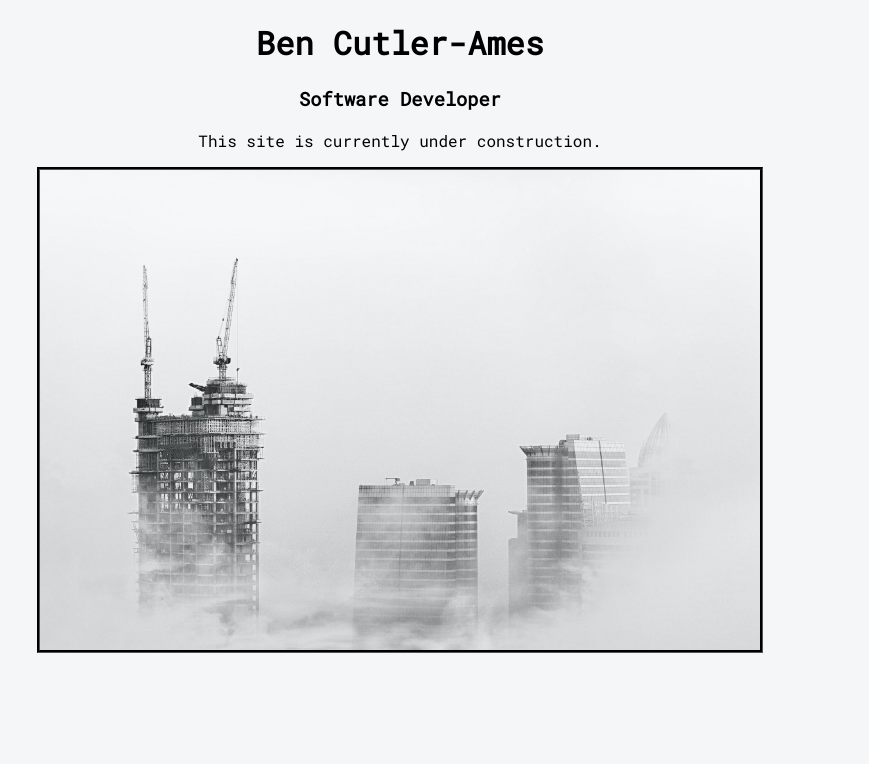
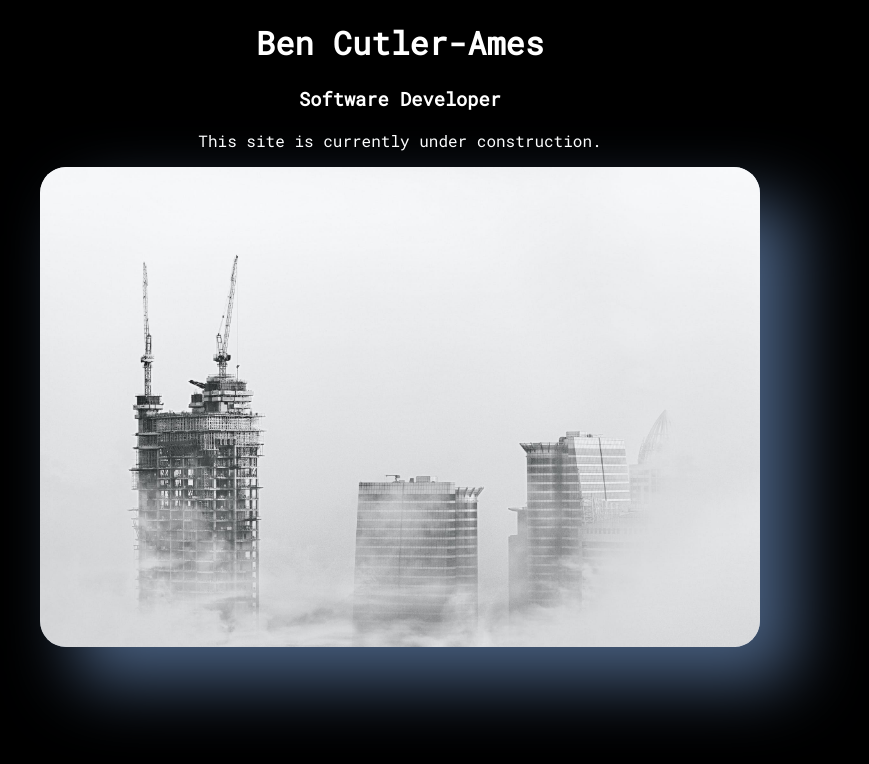
Before and after one commit to BenCutlerAmes/portfolio, a React (Create React App) app: page / in a window 1280 px wide. Shown: the top 764 px of the page, without its empty margins (240-1109 px from the left). Built offline with nearby package versions, Linux system fonts and the light colour scheme.

Commit message:
formatting change

```diff
--- a/src/index.css
+++ b/src/index.css
@@ -1,21 +1,26 @@
 body {
   margin: 0;
-  font-family: 'Roboto Mono', monospace;
+  font-family: "Roboto Mono", monospace;
 
   -webkit-font-smoothing: antialiased;
   -moz-osx-font-smoothing: grayscale;
   height: 100vh;
   width: 100vw;
-  background-color: #f5f6f8;
+  background-color: black;
   box-sizing: border-box;
 }
 
-.home-page{
- text-align: center;
-
+.home-page {
+  text-align: center;
+  color: white;
 }
 
-#construction-image{
-height: 60vh;
-border: groove 3px black;
+#construction-image {
+  height: 60vh;
+  backdrop-filter: blur(5px);
+  background-color: rgba(255, 255, 255, 1);
+  border-radius: 26px;
+  box-shadow: 35px 35px 68px 0px rgba(145, 192, 255, 0.5),
+    inset -8px -8px 16px 0px rgba(145, 192, 255, 0.6),
+    inset 0px 11px 28px 0px rgb(255, 255, 255);
 }
```
